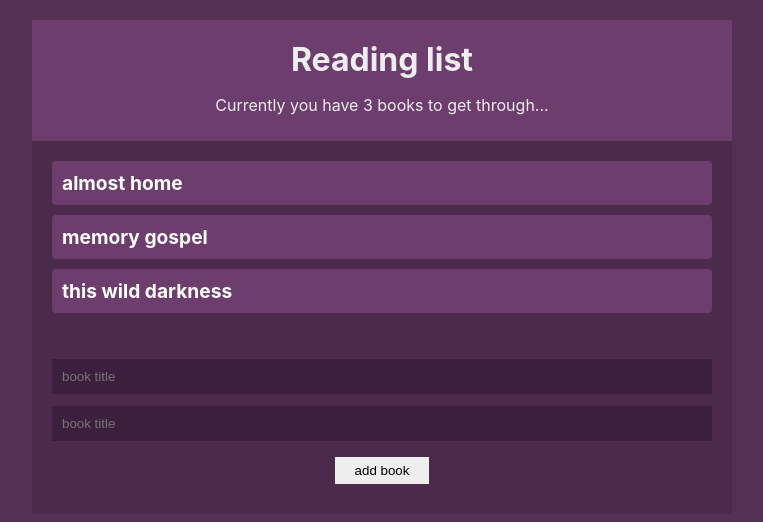
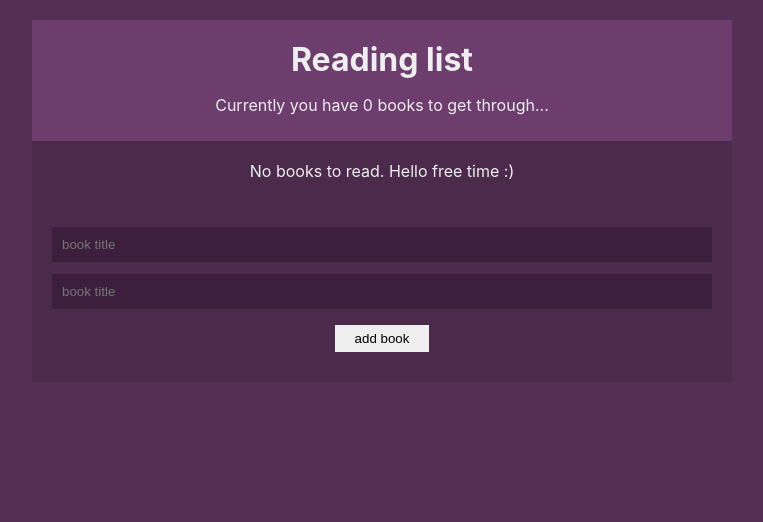
Before and after one commit to dolimovkhumoyun/book_list, a React (Create React App) app: page / in a window 1280 px wide. Shown: the top 522 px of the page, without its empty margins (258-1021 px from the left). Built offline with nearby package versions, Linux system fonts and the light colour scheme.

Commit message:
use React reducers and hooks

```diff
--- a/src/components/BookDetails.jsx
+++ b/src/components/BookDetails.jsx
@@ -2,9 +2,9 @@
 import { BookContext } from "../contexts/BookContext";
 
 const BookDetails = ({ book, key }) => {
-  const { removeBook } = useContext(BookContext);
+  const { dispatch } = useContext(BookContext);
   return (
-    <li onClick={() => removeBook(book.id)} key={key}>
+    <li onClick={() => dispatch({ type: "REMOVE_BOOK", id: book.id })} key={key}>
       <div className="title">{book.title}</div>
       <div className="author">{book.author}</div>
     </li>
--- a/src/components/BookForm.jsx
+++ b/src/components/BookForm.jsx
@@ -2,13 +2,13 @@
 import { BookContext } from "../contexts/BookContext";
 
 const NewBookForm = () => {
-  const { addBook } = useContext(BookContext);
+  const { dispatch } = useContext(BookContext);
   const [title, setTitle] = useState("");
   const [author, setAuthor] = useState("");
 
   const handleSubmit = e => {
     e.preventDefault();
-    addBook(title, author);
+    dispatch({ type: "ADD_BOOK", book: { title, author } });
     setTitle("");
     setAuthor("");
   };
--- a/src/contexts/BookContext.js
+++ b/src/contexts/BookContext.js
@@ -1,24 +1,19 @@
-import React, { createContext, useState } from "react";
+import React, { createContext, useReducer, useEffect } from "react";
+import { bookReducer } from "../reducers/bookReducer";
 
 export const BookContext = createContext();
 
 const BookContextProvider = props => {
-  const [books, setBooks] = useState([
-    { title: "almost home", id: 1 },
-    { title: "memory gospel", id: 2 },
-    { title: "this wild darkness", id: 3 }
-  ]);
+  const [books, dispatch] = useReducer(bookReducer, [], () => {
+    const localData = localStorage.getItem("books");
+    return localData ? JSON.parse(localData) : [];
+  });
 
-  const addBook = (title, author) => {
-    setBooks([...books, { title, author, id: books.length + 1 }]);
-  };
+  useEffect(() => {
+    localStorage.setItem("books", JSON.stringify(books));
+  }, [books]);
 
-  const removeBook = id => {
-    console.log(id);
-    setBooks(books.filter(book => book.id !== id));
-  };
-
-  return <BookContext.Provider value={{ books, addBook, removeBook }}>{props.children}</BookContext.Provider>;
+  return <BookContext.Provider value={{ books, dispatch }}>{props.children}</BookContext.Provider>;
 };
 
 export default BookContextProvider;
--- /dev/null
+++ b/src/reducers/bookReducer.js
@@ -0,0 +1,10 @@
+export const bookReducer = (state, action) => {
+  switch (action.type) {
+    case "ADD_BOOK":
+      return [...state, { title: action.book.title, author: action.book.author, id: state.length + 1 }];
+    case "REMOVE_BOOK":
+      return state.filter(book => book.id !== action.id);
+    default:
+      return state;
+  }
+};
```
Also changed, not shown: src/App.js (+7 -2 lines).
